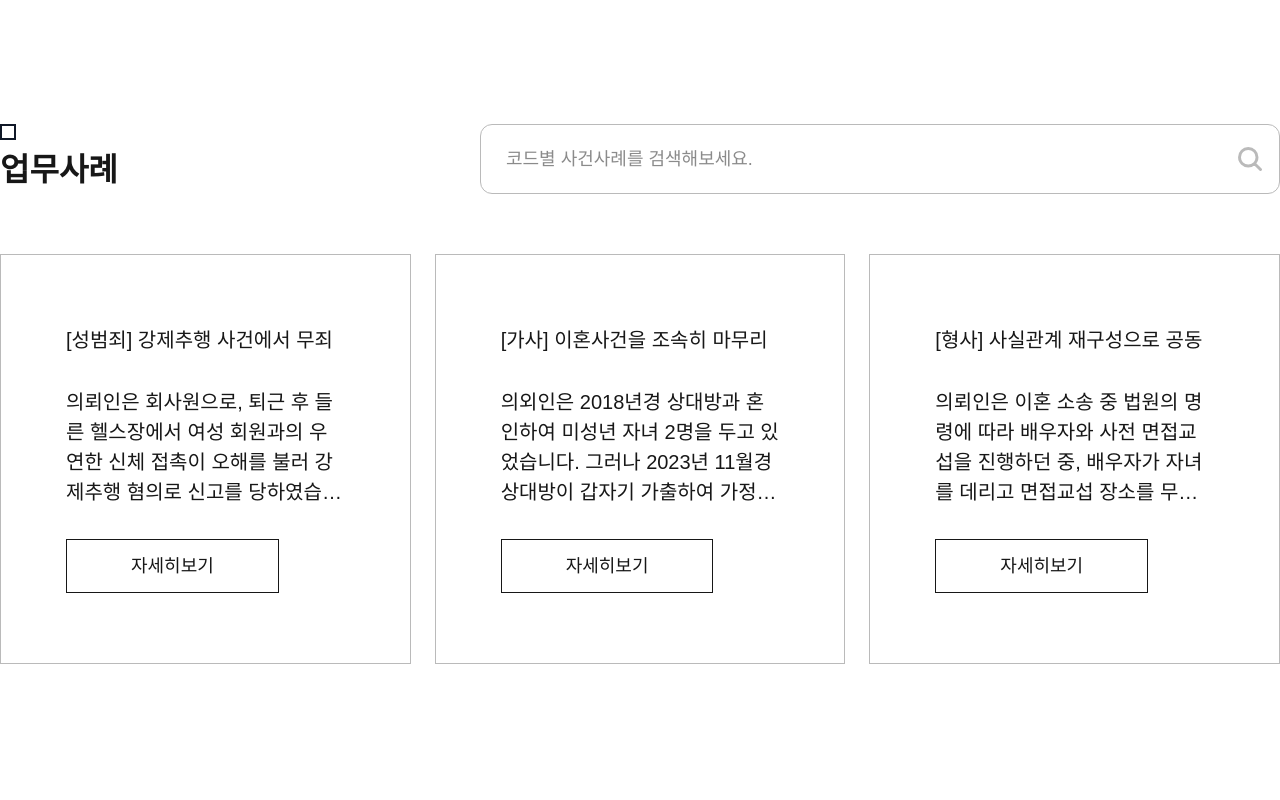
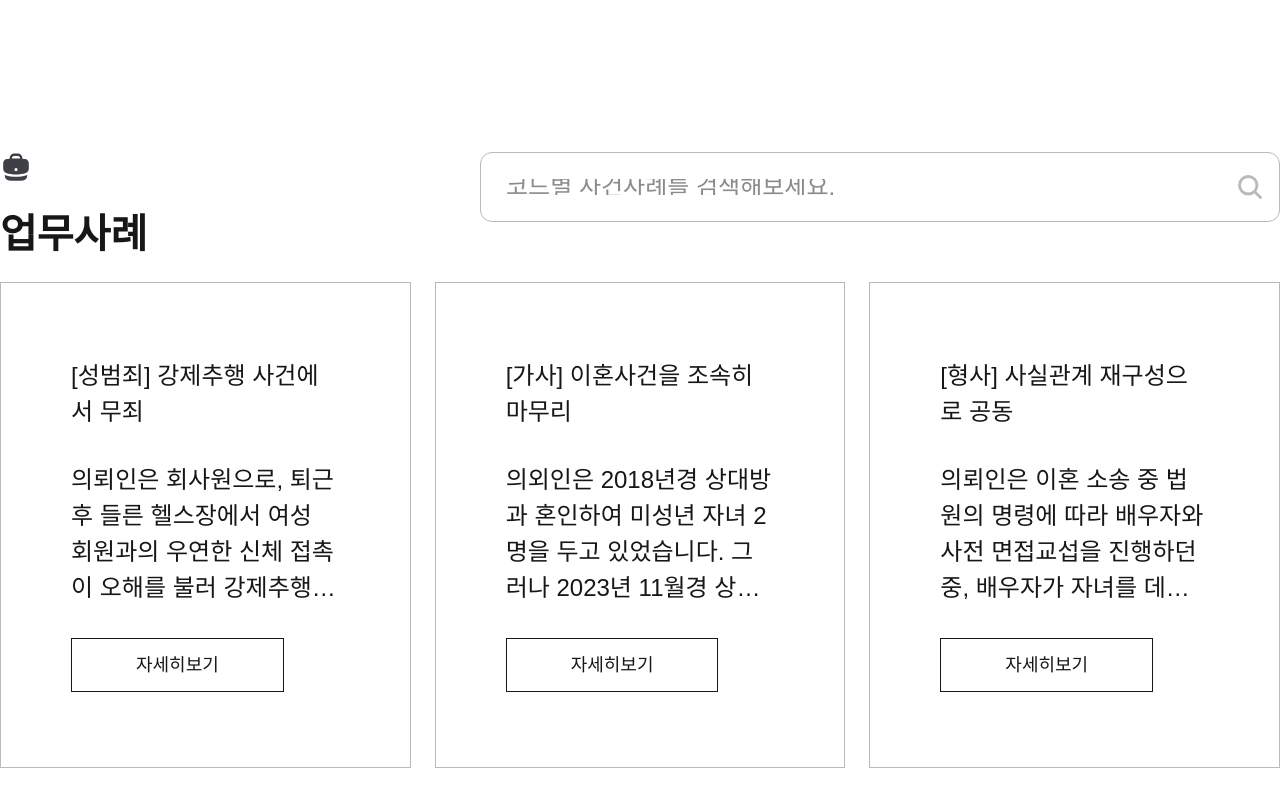
Before and after one commit to yeeeeeji/CodeStar, a Next.js app in the folder sample-lawfirm/client/: page / in a window 1280 px wide. Shown: the part 2380-3180 px from the top of the page. Built offline with nearby package versions, Linux system fonts and the light colour scheme.

Commit message:
feat: WorkAreaTitle 컴포넌트 아이콘 교체 및 간격 수정정

```diff
--- a/sample-lawfirm/client/src/app/_components/case-section/case-card.tsx
+++ b/sample-lawfirm/client/src/app/_components/case-section/case-card.tsx
@@ -8,10 +8,10 @@ interface CaseCardProps {
 export default function CaseCard({ title, content }: CaseCardProps) {
   return (
     <div
-      className={`px-[65px] py-[70px] border border-codestar-gray justify-items-start grid gap-8`}
+      className={`px-[70px] py-[75px] border border-codestar-gray justify-items-start grid gap-8`}
     >
-      <div className="text-[20px]">{title}</div>
-      <div className="text-[20px] card-content">{content}</div>
+      <div className="text-[24px]">{title}</div>
+      <div className="text-[24px] card-content">{content}</div>
       <button className="border px-8 py-2 sm:px-12 sm:py-2.5 md:px-16 md:py-3 text-sm md:text-base lg:text-lg hover:bg-black hover:text-white transition-colors duration-300">
         자세히보기
       </button>
--- a/sample-lawfirm/client/src/app/_components/case-section/case-section.tsx
+++ b/sample-lawfirm/client/src/app/_components/case-section/case-section.tsx
@@ -2,6 +2,7 @@ import Form from "next/form";
 import { MagnifyingGlassIcon } from "@heroicons/react/24/outline";
 import CaseCard from "./case-card";
 import { colors } from "@/constants/colors";
+import WorkAreaTitle from "../work-area-section/work-area-title";
 
 const cases = [
   {
@@ -24,25 +25,19 @@ const cases = [
 export default function CaseSection() {
   return (
     <div className="flex justify-center my-[180px]">
-      <div className="w-[1400px]">
+      <div className="w-[1440px]">
         <div className="flex justify-between h-[70px] mb-[60px]">
-          <div className="flex flex-col justify-between">
-            <div
-              className="w-4 h-4 border border-gray-900"
-              style={{ borderWidth: "2px" }}
-            ></div>
-            <div className="h-auto text-[32px] font-semibold">업무사례</div>
-          </div>
+          <WorkAreaTitle title="업무사례" />
 
           {/* 검색 */}
           <Form
             action={""}
-            className={`flex justify-between w-[800px] border border-codestar-gray rounded-xl py-[20px] pl-[25px] pr-[15px]`}
+            className={`flex justify-between w-[800px] border border-codestar-gray rounded-xl pr-[15px]`}
           >
             <input
               name="query"
               placeholder="코드별 사건사례를 검색해보세요."
-              className="grow outline-none text-[18px]"
+              className="grow outline-none text-[24px] my-[26px] ml-[25px]"
             />
             <button type="submit">
               <MagnifyingGlassIcon
--- a/sample-lawfirm/client/src/app/_components/work-area-section/work-area-title.tsx
+++ b/sample-lawfirm/client/src/app/_components/work-area-section/work-area-title.tsx
@@ -1,28 +1,35 @@
+import { colors } from "@/constants/colors";
+import { BriefcaseIcon } from "@heroicons/react/20/solid";
+
 interface TitleProps {
   title: string;
-  position?: 'left' | 'center' | 'right';
+  position?: "left" | "center" | "right";
   fontSize?: number;
 }
 
-export default function WorkAreaTitle({ title, position = 'left', fontSize = 40 }: TitleProps) {
+export default function WorkAreaTitle({
+  title,
+  position = "left",
+  fontSize = 40,
+}: TitleProps) {
   const getSquarePosition = () => {
     switch (position) {
-      case 'right':
-        return 'justify-end';
-      case 'center':
-        return 'justify-center';
-      case 'left':
+      case "right":
+        return "justify-end";
+      case "center":
+        return "justify-center";
+      case "left":
       default:
-        return 'justify-start';
+        return "justify-start";
     }
   };
 
   return (
-    <div className='inline-block'>
-      <div className={`flex ${getSquarePosition()} mb-2`}>
-        <div className='w-4 h-4 border border-codestar-black' style={{ borderWidth: '1.5px' }}></div>
+    <div className="inline-block">
+      <div className={`flex ${getSquarePosition()} mb-[20px]`}>
+        <BriefcaseIcon className="size-8" color={colors.gray700} />
       </div>
-      <p className='font-semibold' style={{ fontSize: `${fontSize}px` }}>
+      <p className="font-semibold" style={{ fontSize: `${fontSize}px` }}>
         {title}
       </p>
     </div>
--- a/sample-lawfirm/client/src/constants/colors.ts
+++ b/sample-lawfirm/client/src/constants/colors.ts
@@ -2,4 +2,5 @@ export const colors = {
   codestarBlack: "#121212",
   codestarDarkNavy: "#2d3648",
   codestarGray: "#bababa",
+  gray700: "#3F3F46",
 };
```
